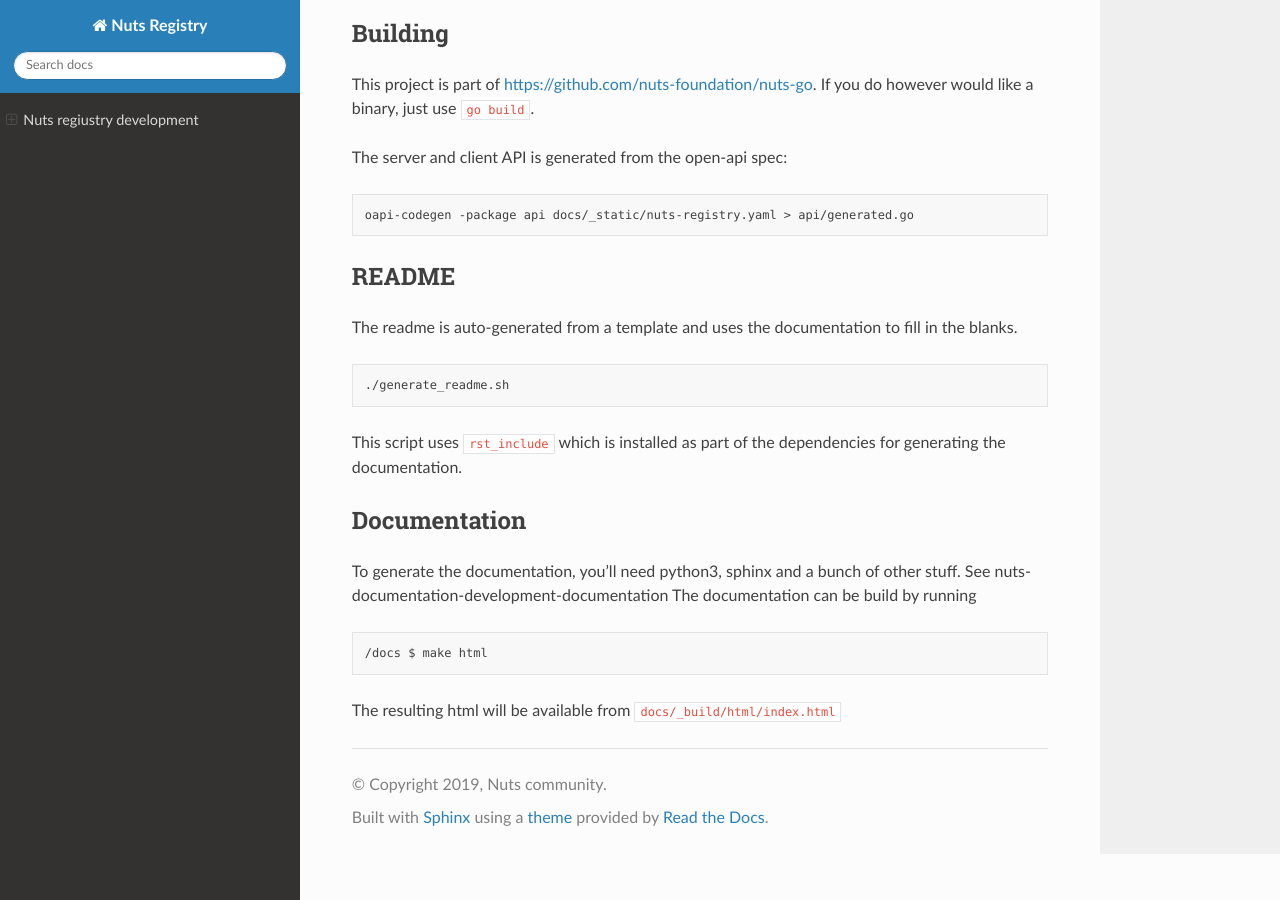
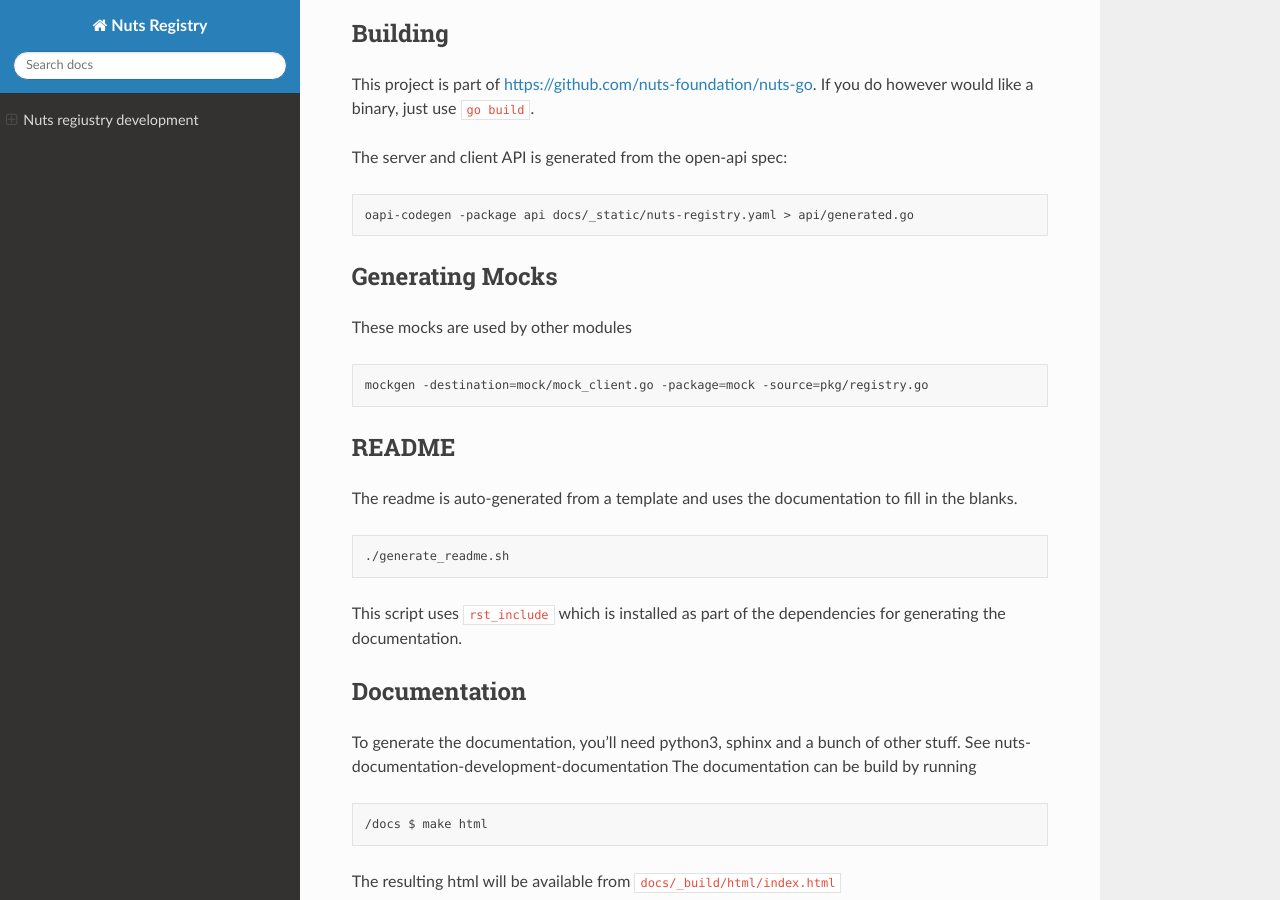
Before and after one commit to nuts-foundation/nuts-registry, a Sphinx documentation site: the page built from docs/pages/development/registry.rst, in a window 1280 px wide and 900 px high, scrolled down 466 px. Built offline with Sphinx 7.4.7 and the Read the Docs theme 2.0.0, drawn with Linux system fonts in a browser that asks for light colours.

Commit message:
update mocks
Signed-off-by: Wout Slakhorst <wout.slakhorst@nedap.com>

```diff
--- a/docs/pages/development/registry.rst
+++ b/docs/pages/development/registry.rst
@@ -32,6 +32,15 @@ The server and client API is generated from the open-api spec:
 
     oapi-codegen -package api docs/_static/nuts-registry.yaml > api/generated.go
 
+Generating Mocks
+****************
+
+These mocks are used by other modules
+
+.. code-block:: shell
+
+    mockgen -destination=mock/mock_client.go -package=mock -source=pkg/registry.go
+
 README
 ******
 
```
Also changed, not shown: README.rst (+10 -1 lines), 1 other file.
